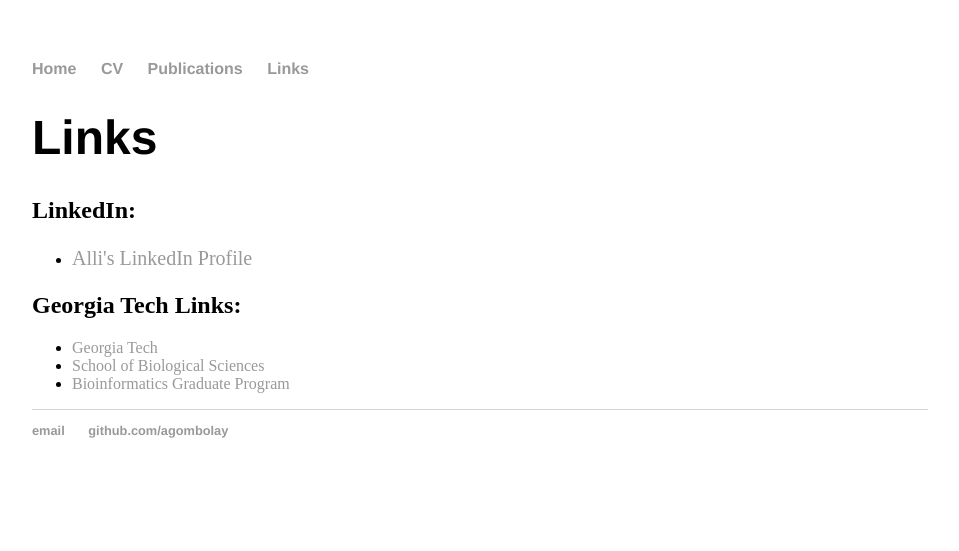
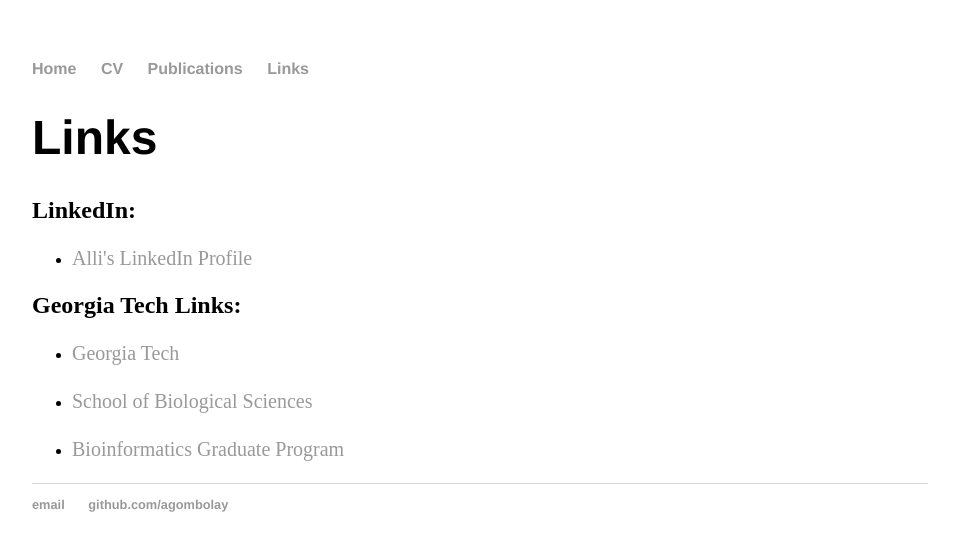
Before and after one commit to agombolay/agombolay.github.io, a Jekyll site: the page built from Links/index.html, in a window 1280 px wide. Shown: the top 551 px of the page, without its empty margins (160-1119 px from the left). Built offline with Jekyll 4.4.1, drawn with Linux system fonts in a browser that asks for light colours.

Commit message:
Update index.html

```diff
--- a/Links/index.html
+++ b/Links/index.html
@@ -12,9 +12,9 @@ title: Alli Gombolay
 
 	<h2>Georgia Tech Links:</h2>
 	<ul>
-		<li><a href="http://www.gatech.edu/">Georgia Tech</a></li>
-		<li><a href="http://biosci.gatech.edu/">School of Biological Sciences</a></li>
-		<li><a href="http://www.bioinformatics.gatech.edu/">Bioinformatics Graduate Program</a></li>
+		<li><p style="font-size:20px"><a href="http://www.gatech.edu/">Georgia Tech</a></p></li>
+		<li><p style="font-size:20px"><a href="http://biosci.gatech.edu/">School of Biological Sciences</a></p></li>
+		<li><p style="font-size:20px"><a href="http://www.bioinformatics.gatech.edu/">Bioinformatics Graduate Program</a></p></li>
 	</ul>
 
 </div><!-- /.blurb -->
```
